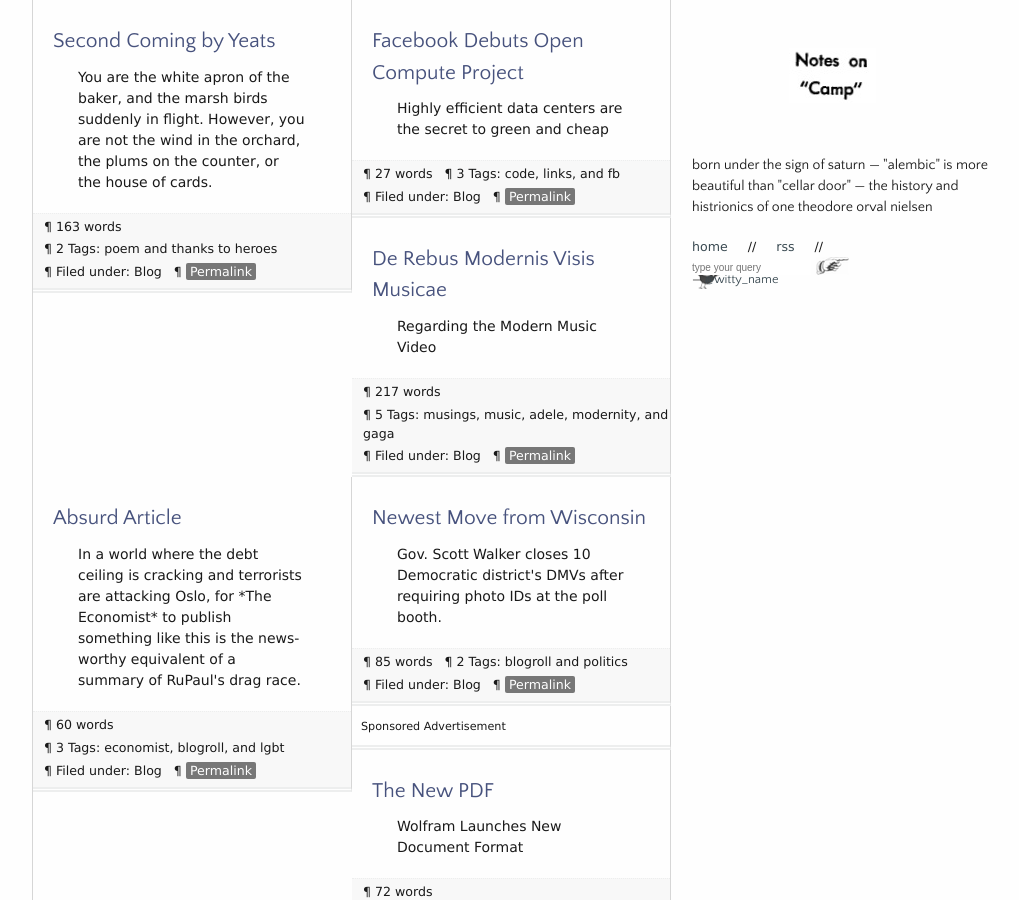
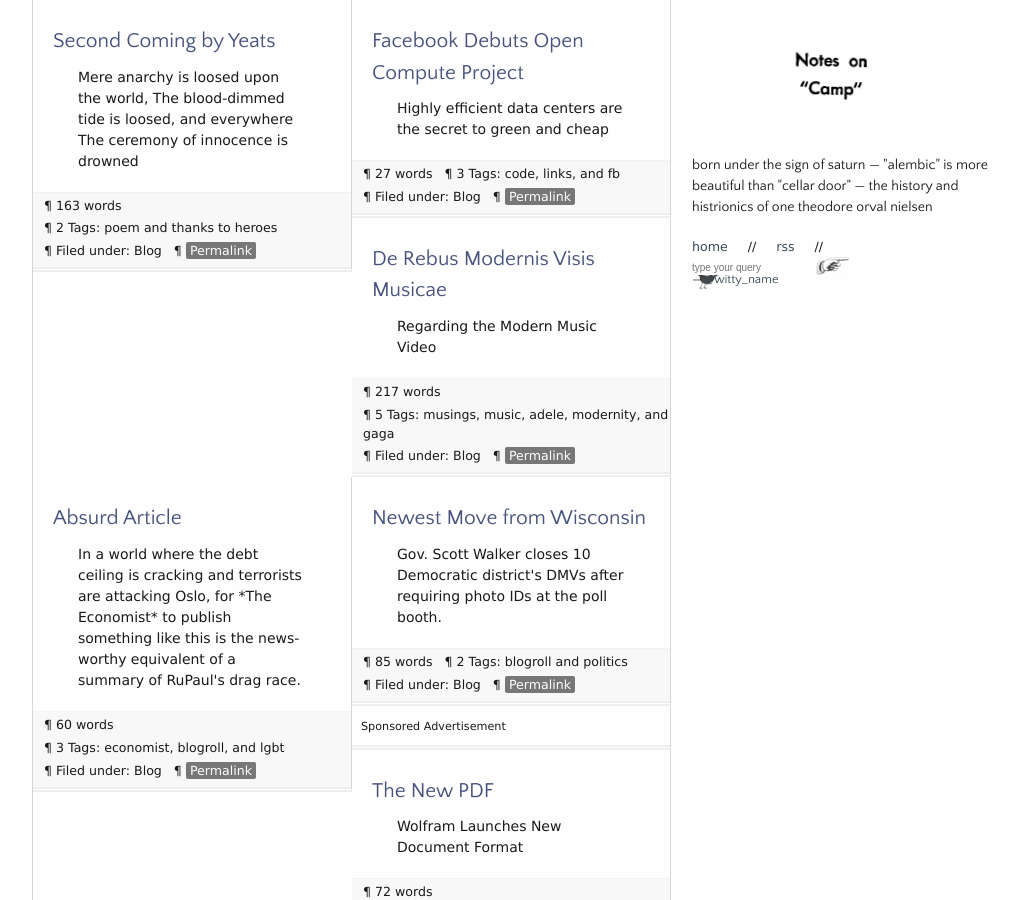
Before and after one commit to nielsen/nielsen.github.com, a Jekyll site: the page built from index.html, in a window 1280 px wide and 900 px high. Shown: the whole window, without its empty margins (128-1147 px from the left). Built offline with Jekyll 4.4.1, drawn with Linux system fonts in a browser that asks for light colours; nearby versions of some CDN libraries; library files that are not in the unit come from our copies; Markdown is read by kramdown in place of the engine named in the settings.

Commit message:
2011/11/10 Nov:11:1320967536 - autodeploy

```diff
--- a/_posts/2011-11-05-yeats-poem.markdown
+++ b/_posts/2011-11-05-yeats-poem.markdown
@@ -5,7 +5,7 @@
 tags:
  - poem
  - thanks to heroes
-summary: You are the white apron of the baker, and the marsh birds suddenly in flight. However, you are not the wind in the orchard, the plums on the counter, or the house of cards.
+summary: Mere anarchy is loosed upon the world, The blood-dimmed tide is loosed, and everywhere The ceremony of innocence is drowned
 ---
 
 Turning and turning in the widening gyre
```
